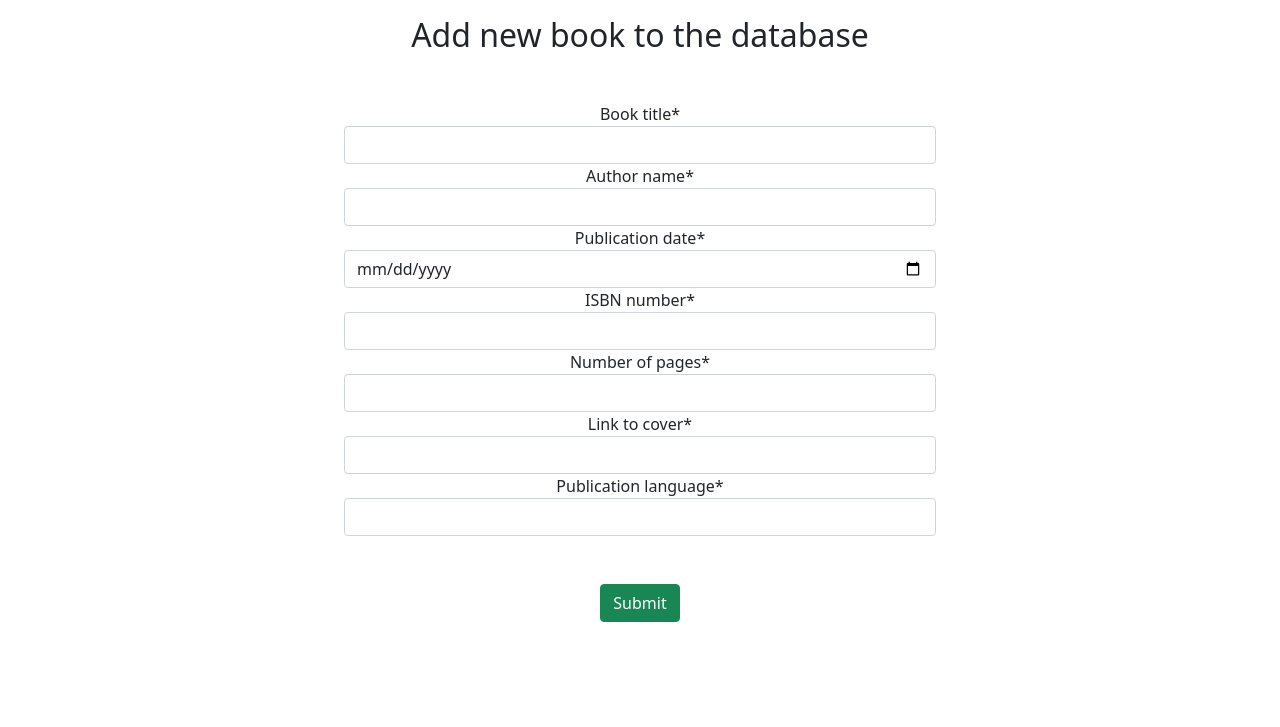
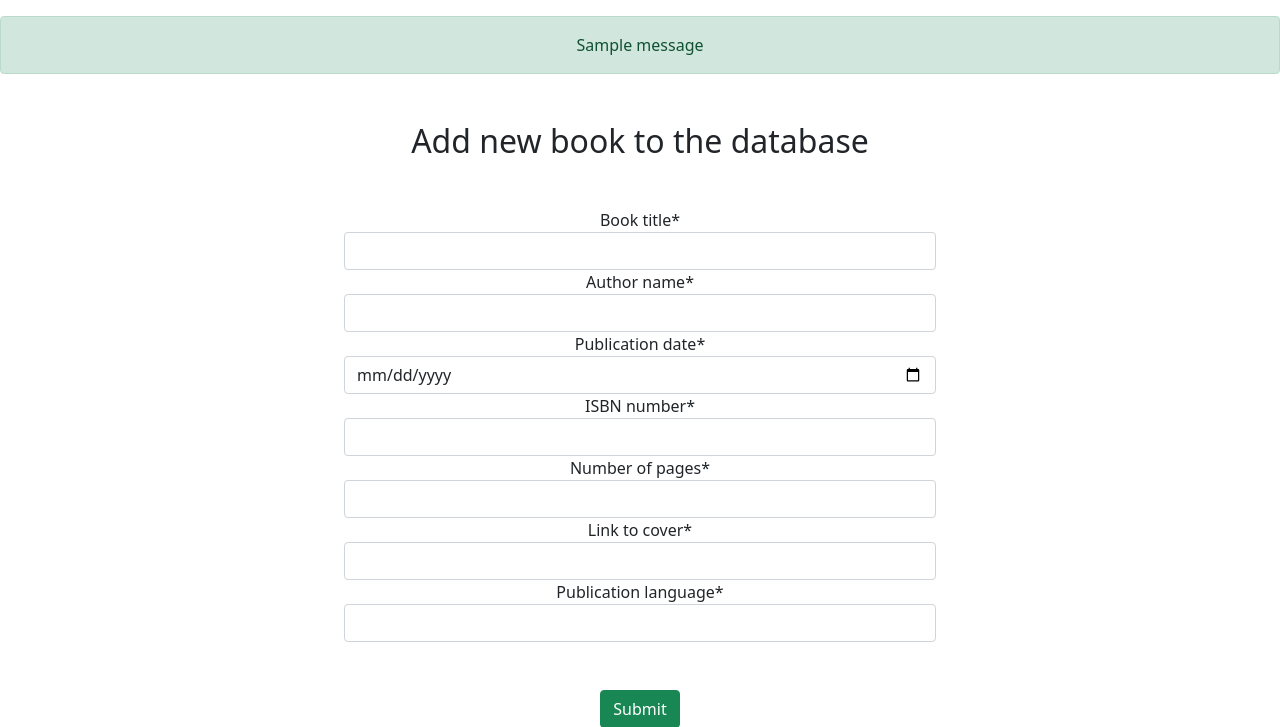
Before and after one commit to rafalstepien/the-most-awesome-library-on-heroku, a Django app: page /add_book/ in a window 1280 px wide. Shown: the part 56-783 px from the top of the page. Run offline with Django 3.2, Linux system fonts and the light colour scheme; tables that the repository leaves empty hold one stand-in row (values such as "Sample post"); one stand-in notice (Sample message) is shown; some libraries are stand-ins or nearby versions.

Commit message:
Add display of succes message after adding a book

```diff
--- a/forms/templates/forms/add_book.html
+++ b/forms/templates/forms/add_book.html
@@ -1,6 +1,15 @@
 {% extends "the_most_awesome_library/base.html" %}
 {% load crispy_forms_tags %}
 {% block content %}]
+    <div class="mt-5">
+        {% if messages %}
+        {% for message in messages %}
+            <div class="alert alert-success text-center">
+                {{ message }}
+            </div>
+        {% endfor %}
+        {% endif %}
+    </div>
     <div class="mt-5">
         <h2 class="text-center"> Add new book to the database </h2>
     </div>
--- a/forms/views.py
+++ b/forms/views.py
@@ -31,6 +31,8 @@ def add_new_book(request):
             )
 
             book.save()
+            messages.success(request, '''Book has been succesfully dumped to the
+                database! You can now browse it in "Browse books" section''')
             return HttpResponseRedirect('/add_book')
 
     else:
```
